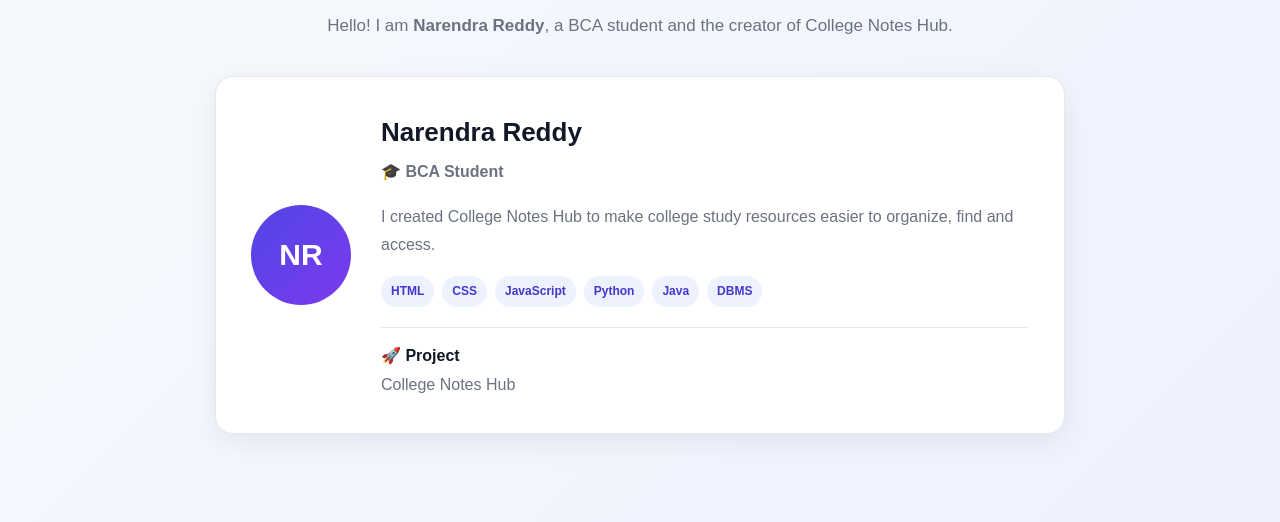
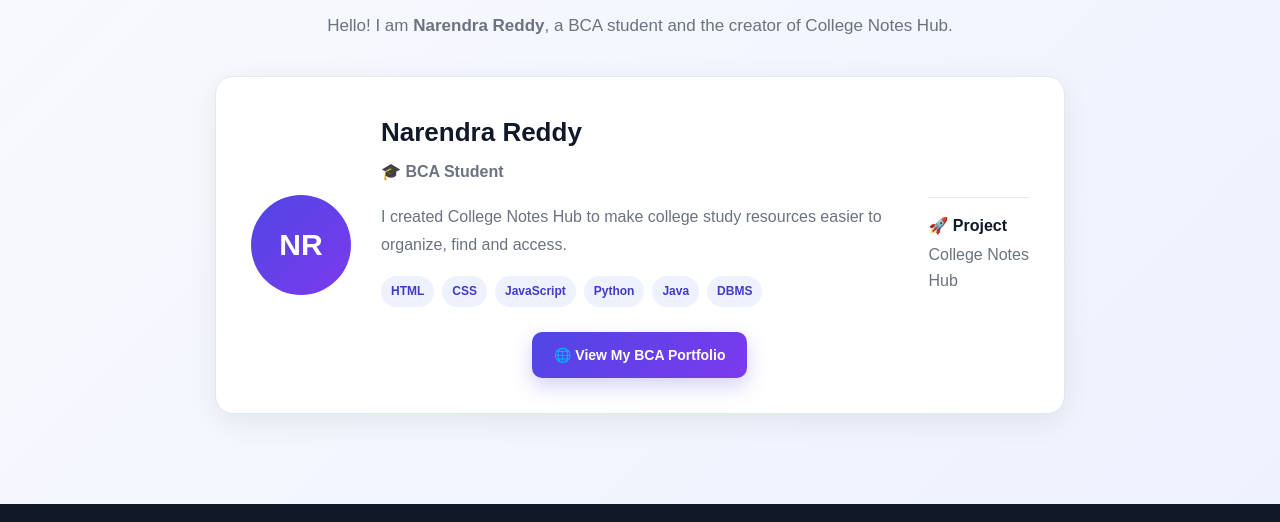
Before and after one commit to nrreddy714-web/college-notes-hub, a plain HTML site: page index.html in a window 1280 px wide. Shown: the part 2857-3379 px from the top of the page. Drawn offline with Linux system fonts and the light colour scheme.

Commit message:
Update portfolio link and add new resources

```diff
--- a/index.html
+++ b/index.html
@@ -699,6 +699,22 @@
                     </span>
 
                 </div>
+                <!-- PORTFOLIO BUTTON -->
+
+<div class="developer-portfolio">
+
+    <a
+        href="https://nrreddy714-web.github.io/bca-student-portfolio/"
+        target="_blank"
+        rel="noopener noreferrer"
+        class="portfolio-button"
+    >
+        🌐 View My BCA Portfolio
+    </a>
+
+</div>
+
+</div>
 
 
                 <!-- PROJECT -->
--- a/style.css
+++ b/style.css
@@ -2011,3 +2011,85 @@ body.dark-theme .welcome-box > p {
     }
 
 }
+/* =====================================================
+   DEVELOPER PORTFOLIO BUTTON
+   ===================================================== */
+
+.developer-portfolio {
+    margin-top: 25px;
+    text-align: center;
+}
+
+
+.portfolio-button {
+    display: inline-flex;
+
+    align-items: center;
+
+    justify-content: center;
+
+    gap: 8px;
+
+    padding: 12px 22px;
+
+    border-radius: 10px;
+
+    background:
+        linear-gradient(
+            135deg,
+            #4f46e5,
+            #7c3aed
+        );
+
+    color: #ffffff;
+
+    text-decoration: none;
+
+    font-size: 14px;
+
+    font-weight: bold;
+
+    box-shadow:
+        0 8px 20px
+        rgba(
+            79,
+            70,
+            229,
+            0.25
+        );
+
+    transition:
+        0.3s ease;
+}
+
+
+.portfolio-button:hover {
+
+    transform:
+        translateY(-3px);
+
+    box-shadow:
+        0 12px 25px
+        rgba(
+            79,
+            70,
+            229,
+            0.35
+        );
+}
+
+
+/* =====================================================
+   DARK THEME
+   ===================================================== */
+
+body.dark-theme .portfolio-button {
+
+    background:
+        linear-gradient(
+            135deg,
+            #6366f1,
+            #8b5cf6
+        );
+
+}
```
